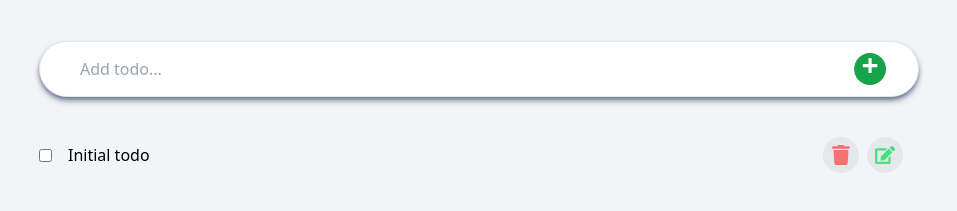
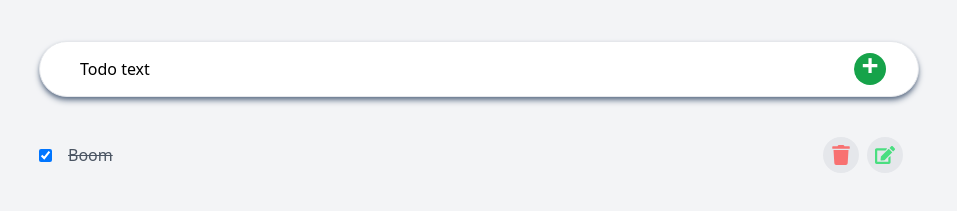
Before and after one commit to serapieTuyishime/todo-app, a React (Create React App) app: page / in a window 1280 px wide. Shown: the part 207-418 px from the top of the page, without its empty margins (161-1118 px from the left). Built offline with nearby package versions, Linux system fonts and the light colour scheme.

Commit message:
Adding of todo using global state complete

```diff
--- a/package.json
+++ b/package.json
@@ -3,6 +3,7 @@
     "version": "0.1.0",
     "private": true,
     "dependencies": {
+        "@reduxjs/toolkit": "^1.9.3",
         "@testing-library/jest-dom": "^5.16.5",
         "@testing-library/react": "^13.4.0",
         "@testing-library/user-event": "^13.5.0",
@@ -12,7 +13,9 @@
         "react": "^18.2.0",
         "react-dom": "^18.2.0",
         "react-icons": "^4.7.1",
+        "react-redux": "^8.0.5",
         "react-scripts": "5.0.1",
+        "redux": "^4.2.1",
         "tailwindcss": "^3.2.7",
         "web-vitals": "^2.1.4"
     },
--- a/src/App.jsx
+++ b/src/App.jsx
@@ -2,6 +2,9 @@ import "./App.css";
 import Todo from "./components/Todo";
 import { useEffect, useState } from "react";
 import { nanoid } from "nanoid";
+import InputArea from "./components/InputArea";
+import DisplayArea from "./components/DisplayArea";
+import { Provider } from "react-redux";
 
 function App() {
     const loadLocalStorage = () => {
@@ -69,60 +72,15 @@ function App() {
         todos[indexToEdit] = updateCurrentTodo(text, id, !checkness);
         setTodos([...todos]);
     };
-    const handleTodoChange = (e) => {
-        const { value } = e.target;
-        setCurrentTodo(updateCurrentTodo(value, currentTodo.id));
-    };
+
     return (
         <div className="main">
             <div className="gap-4 md:gap-8 p-5 md:p-10 overflow-y-hidden h-[80%] my-auto w-full sm:w-9/12 grid bg-gray-100 rounded-3xl content-start">
                 <label className="font-bold text-gray-300 text-8xl">
                     todos
                 </label>
-                <form
-                    onSubmit={(e) => e.preventDefault()}
-                    className="flex items-center w-full gap-2 px-8 py-2 bg-white border rounded-full shadow-md shadow-slate-500 h-14"
-                >
-                    <input
-                        type="text"
-                        className="flex-grow h-full px-2 outline-none"
-                        placeholder="Add todo..."
-                        value={currentTodo.text}
-                        name="text"
-                        onChange={(e) => {
-                            handleTodoChange(e);
-                        }}
-                        onKeyUp={(e) => {
-                            if (e.key === "Enter") {
-                                editMode ? updateTodoText() : increaseTodos();
-                            }
-                        }}
-                    />
-
-                    <button
-                        onClick={() =>
-                            editMode ? updateTodoText() : increaseTodos()
-                        }
-                        className="grid w-8 h-8 pb-2 text-3xl font-extrabold text-white bg-green-600 rounded-full place-content-center"
-                    >
-                        +
-                    </button>
-                </form>
-                <div className="grid gap-2 overflow-y-auto">
-                    {todos.map((todo, index) => {
-                        return (
-                            <Todo
-                                text={todo.text}
-                                id={todo.id}
-                                key={index}
-                                isChecked={todo.checkness}
-                                deleteOneTodo={deleteOneTodo}
-                                changeCheckness={changeCheckness}
-                                todoTextUpdator={todoTextUpdator}
-                            />
-                        );
-                    })}
-                </div>
+                <InputArea />
+                <DisplayArea />
             </div>
         </div>
     );
--- /dev/null
+++ b/src/components/DisplayArea.jsx
@@ -0,0 +1,24 @@
+import React from "react";
+import Todo from "./Todo";
+
+const DisplayArea = () => {
+    return (
+        <div className="grid gap-2 overflow-y-auto">
+            {[{ text: "boom", id: 345, checkness: true }].map((todo, index) => {
+                return (
+                    <Todo
+                        text={todo.text}
+                        id={todo.id}
+                        key={index}
+                        isChecked={todo.checkness}
+                        // deleteOneTodo={deleteOneTodo}
+                        // changeCheckness={changeCheckness}
+                        // todoTextUpdator={todoTextUpdator}
+                    />
+                );
+            })}
+        </div>
+    );
+};
+
+export default DisplayArea;
--- /dev/null
+++ b/src/components/InputArea.jsx
@@ -0,0 +1,63 @@
+import React, { useState } from "react";
+import { useSelector, useDispatch } from "react-redux";
+import { add } from "../features/todo";
+import { nanoid } from "nanoid";
+
+function InputArea() {
+    const loadLocalStorage = () => {
+        return window.localStorage.getItem("todos")
+            ? [...JSON.parse(window.localStorage.getItem("todos"))]
+            : [{ text: "initial todo", id: null, checkness: false }];
+    };
+    const todo = useSelector((state) => state.todo.value);
+
+    const [currentTodo, setCurrentTodo] = useState({
+        text: todo.text,
+        id: null,
+    });
+
+    const dispatch = useDispatch();
+
+    const handleTodoChange = (e) => {
+        const { value } = e.target;
+        setCurrentTodo({ text: value, id: null });
+    };
+
+    const updateTodoText = () => {
+        dispatch(add({ text: currentTodo.text, id: nanoid() }));
+        console.log(todo);
+    };
+    return (
+        <div>
+            <form
+                onSubmit={(e) => e.preventDefault()}
+                className="flex items-center w-full gap-2 px-8 py-2 bg-white border rounded-full shadow-md shadow-slate-500 h-14"
+            >
+                <input
+                    type="text"
+                    className="flex-grow h-full px-2 outline-none"
+                    placeholder="Add todo..."
+                    value={currentTodo.text}
+                    name="text"
+                    onChange={(e) => {
+                        handleTodoChange(e);
+                    }}
+                    onKeyUp={(e) => {
+                        if (e.key === "Enter") {
+                            updateTodoText();
+                        }
+                    }}
+                />
+
+                <button
+                    onClick={() => updateTodoText()}
+                    className="grid w-8 h-8 pb-2 text-3xl font-extrabold text-white bg-green-600 rounded-full place-content-center"
+                >
+                    +
+                </button>
+            </form>
+        </div>
+    );
+}
+
+export default InputArea;
--- /dev/null
+++ b/src/features/todo.js
@@ -0,0 +1,13 @@
+import { createSlice } from "@reduxjs/toolkit";
+
+export const todoSlice = createSlice({
+    name: "todo",
+    initialState: { value: { text: "Todo text", id: null } },
+    reducers: {
+        add: (state, action) => {
+            state.value = action.payload;
+        },
+    },
+});
+export const { add } = todoSlice.actions;
+export default todoSlice.reducer;
--- a/src/index.js
+++ b/src/index.js
@@ -1,14 +1,25 @@
-import React from 'react';
-import ReactDOM from 'react-dom/client';
-import './index.css';
-import App from './App';
-import reportWebVitals from './reportWebVitals';
+import React from "react";
+import ReactDOM from "react-dom/client";
+import "./index.css";
+import App from "./App";
+import reportWebVitals from "./reportWebVitals";
+import { configureStore } from "@reduxjs/toolkit";
+import { Provider } from "react-redux";
+import todoReducer from "./features/todo";
 
-const root = ReactDOM.createRoot(document.getElementById('root'));
+const store = configureStore({
+    reducer: {
+        todo: todoReducer,
+    },
+});
+
+const root = ReactDOM.createRoot(document.getElementById("root"));
 root.render(
-  <React.StrictMode>
-    <App />
-  </React.StrictMode>
+    <Provider store={store}>
+        <React.StrictMode>
+            <App />
+        </React.StrictMode>
+    </Provider>
 );
 
 // If you want to start measuring performance in your app, pass a function
```
Also changed, not shown: 1 other file (tests, documents, lock files or other folders).
